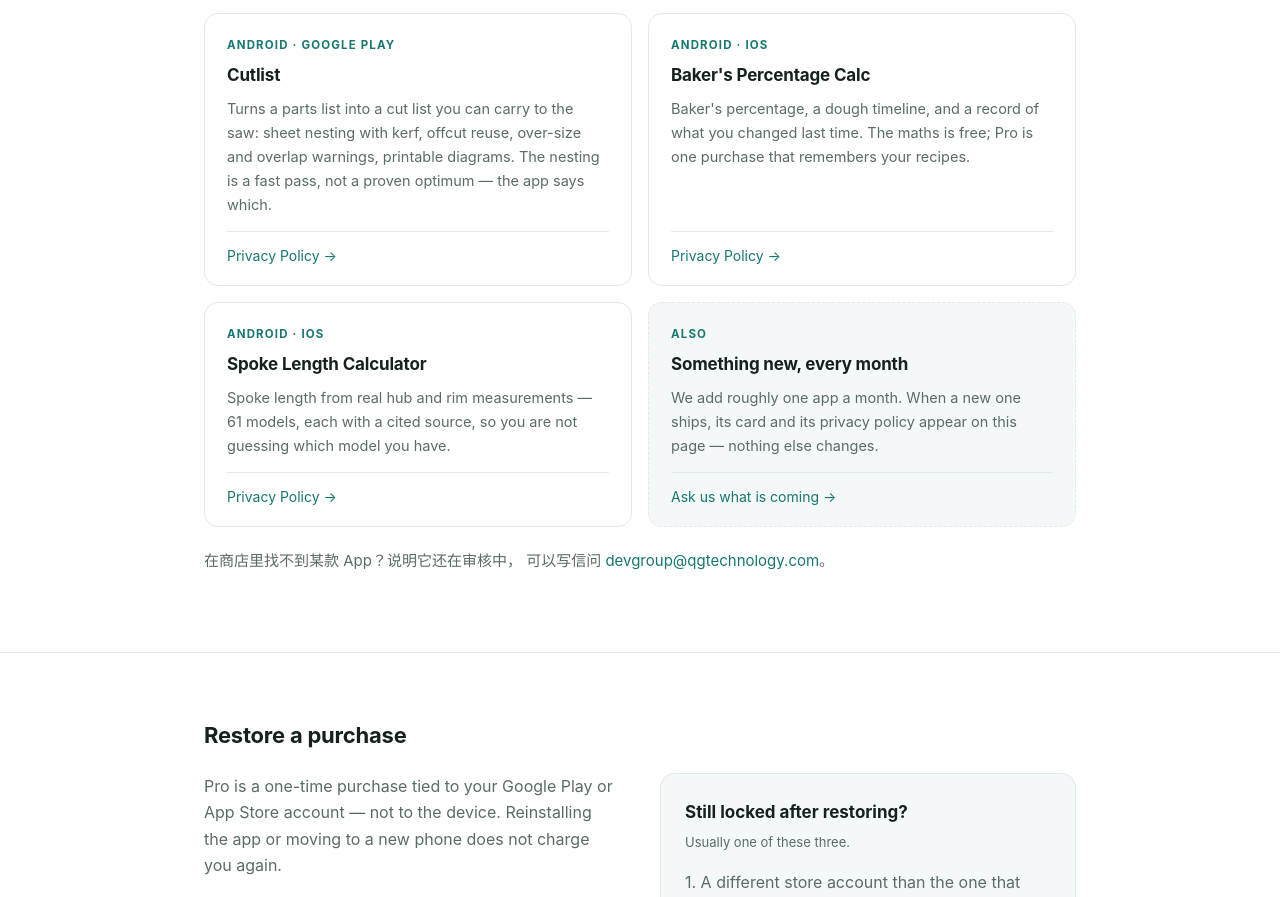
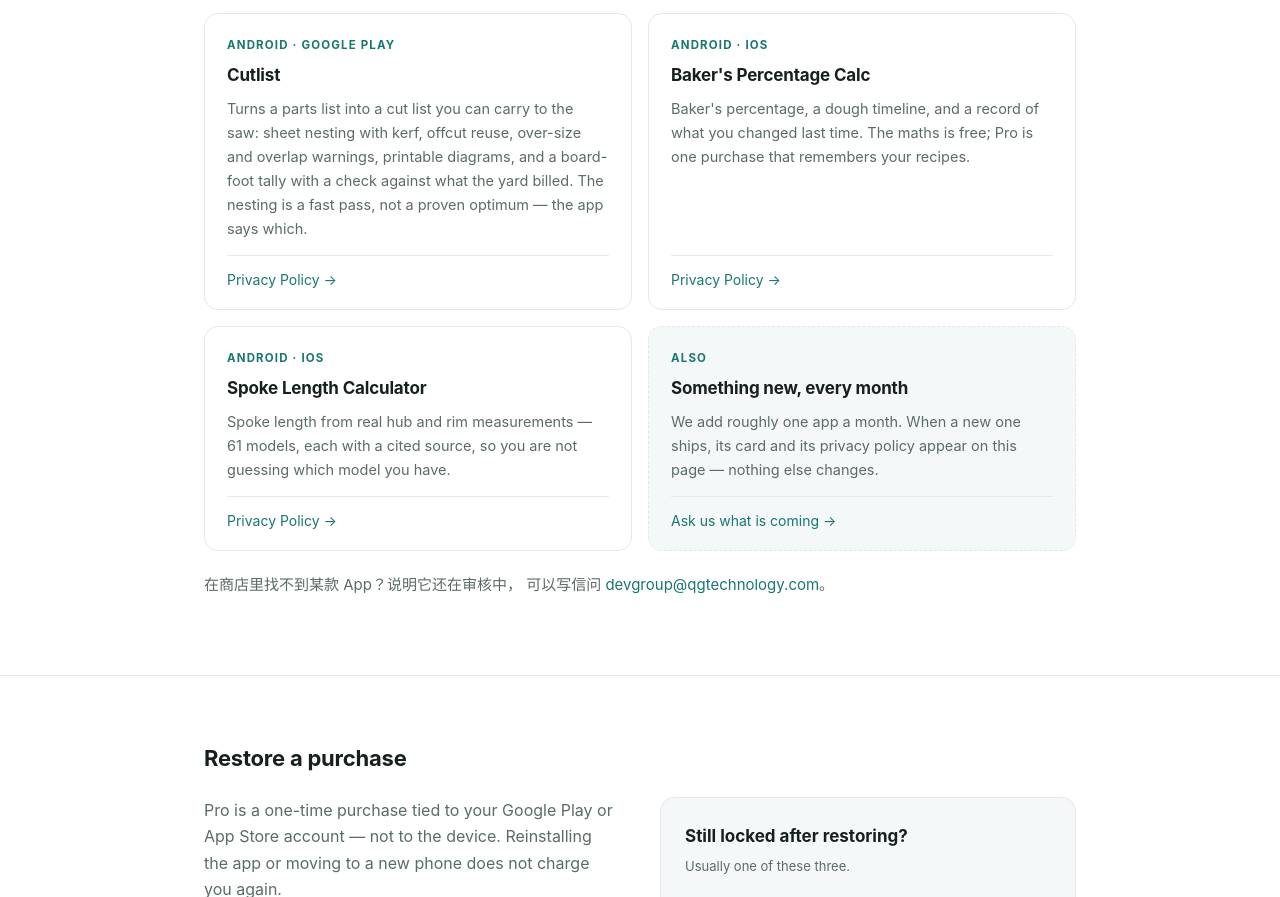
Before and after one commit to LeiTahh/yico-site, a plain HTML site: page support/index.html in a window 1280 px wide. Shown: the part 894-1791 px from the top of the page. Drawn offline with Linux system fonts and the light colour scheme.

Commit message:
fix(support): Cutlist 卡片补回板尺（board foot）——功能真实存在且免费

```diff
--- a/support/index.html
+++ b/support/index.html
@@ -139,8 +139,9 @@
         <p class="plat">Android · Google Play</p>
         <h3>Cutlist</h3>
         <p class="what">Turns a parts list into a cut list you can carry to the saw: sheet nesting
-           with kerf, offcut reuse, over-size and overlap warnings, printable diagrams. The nesting
-           is a fast pass, not a proven optimum — the app says which.</p>
+           with kerf, offcut reuse, over-size and overlap warnings, printable diagrams, and a
+           board-foot tally with a check against what the yard billed. The nesting is a fast pass,
+           not a proven optimum — the app says which.</p>
         <p class="pol"><a href="https://leitahh.github.io/b-cutlist-privacy/">Privacy Policy →</a></p>
       </article>
 
```
